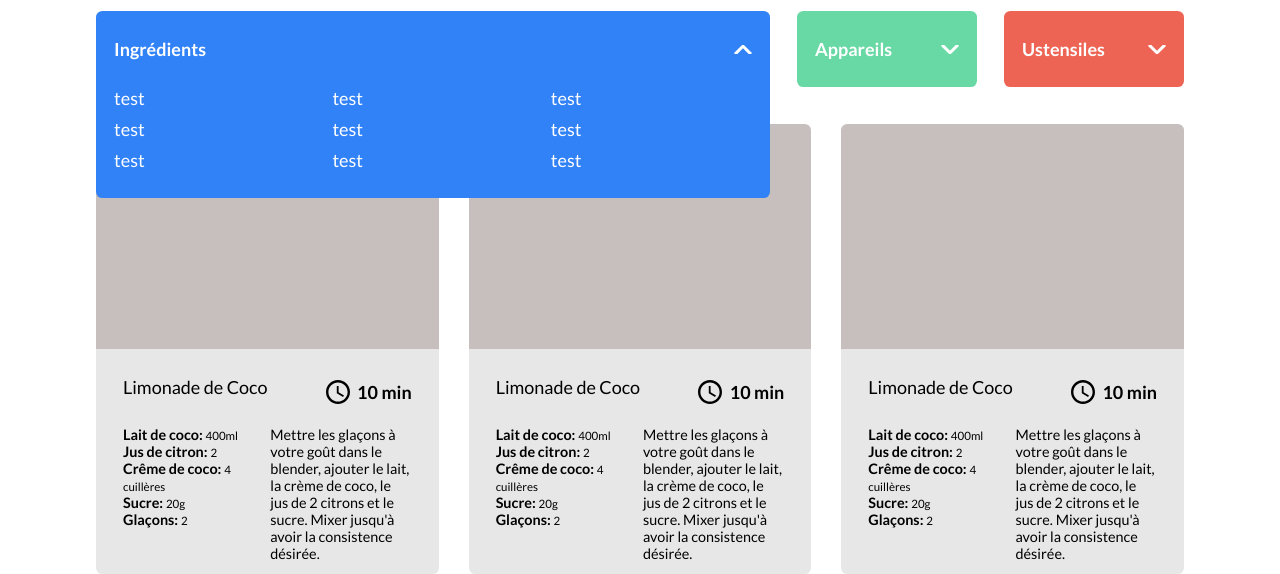
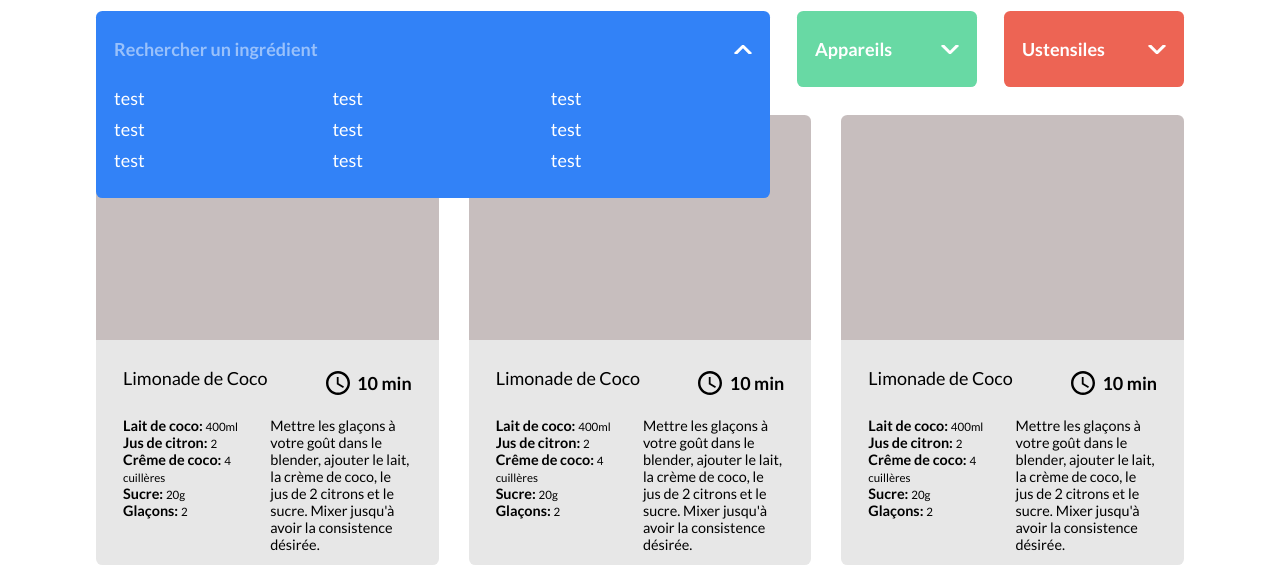
Before and after one commit to rMaloberti/RemiMaloberti_7_02062022, a website with bundled scripts: page index.html in a window 1280 px wide. Both pictures are taken after a click on the button "Ingrédients". Shown: the part 227-801 px from the top of the page. Built offline with nearby package versions, Linux system fonts and the light colour scheme.

Commit message:
feat(filters): add the textfield to the opened version of the filters buttons

```diff
--- a/sass/base/_base.scss
+++ b/sass/base/_base.scss
@@ -10,7 +10,7 @@
   box-sizing: inherit;
 
   /* Fonts */
-    font-family: "Lato-regular", sans-serif;
+  font-family: 'Lato-regular', sans-serif;
   font-weight: 400;
   font-size: 18px;
 }
@@ -50,6 +50,9 @@ input {
   /* Border */
   border: transparent;
   border-radius: 0.35em;
+
+  /* Background */
+  background: transparent;
 }
 
 input:focus {
--- a/sass/components/_filters-btn.scss
+++ b/sass/components/_filters-btn.scss
@@ -53,9 +53,25 @@
 
     &__text {
       /* Font */
-            font-family: "Lato-bold", sans-serif;
+      font-family: 'Lato-bold', sans-serif;
       font-weight: 700;
       color: white;
+    }
+
+    &__textfield {
+      /* Size */
+      width: 75%;
+
+      /* Font */
+      font-family: 'Lato-bold', sans-serif;
+      font-weight: 700;
+      color: white;
+
+      &::placeholder {
+        /* Font */
+        color: white;
+        opacity: 0.5;
+      }
     }
 
     .filters-btn-toggle {
@@ -74,7 +90,7 @@
         height: 0.5em;
 
         /* Background */
-                background-image: url("../../assets/icons/arrow-down.svg");
+        background-image: url('../../assets/icons/arrow-down.svg');
         background-size: cover;
         background-position: center;
         background-repeat: no-repeat;
@@ -103,6 +119,16 @@
   }
 
   &--opened {
+    .filters-btn-header__text {
+      /* Display */
+      display: none;
+    }
+
+    .filters-btn-header__textfield {
+      /* Display */
+      display: initial;
+    }
+
     .filters-btn-header .filters-btn-toggle__icon {
       /* Transform */
       transform: rotate(-180deg);
@@ -115,6 +141,16 @@
   }
 
   &--closed {
+    .filters-btn-header__text {
+      /* Display */
+      display: initial;
+    }
+
+    .filters-btn-header__textfield {
+      /* Display */
+      display: none;
+    }
+
     .filters-btn-header .filters-btn-toggle__icon {
       /* Transform */
       transform: rotate(0deg);
--- a/sass/layouts/_recipies.scss
+++ b/sass/layouts/_recipies.scss
@@ -1,9 +1,6 @@
 .recipies {
-    /* Display */
-    display: flex;
-    justify-content: space-between;
-    flex-wrap: wrap;
-
-    /* Margin and padding */
-    padding-top: 0.5em;
+  /* Display */
+  display: flex;
+  justify-content: space-between;
+  flex-wrap: wrap;
 }
--- a/scripts/Views/Components.js
+++ b/scripts/Views/Components.js
@@ -1,6 +1,7 @@
 /* eslint-disable import/extensions */
 // IMPORTS
 import FilterTypes from '../utils/FilterTypes.js';
+import BtnHelper from '../utils/BtnHelper.js';
 
 // COMPONENTS
 export default class Components {
@@ -63,6 +64,14 @@ export default class Components {
     headerText.textContent = FilterTypes.filterTitle({ type });
     /* END Header text */
 
+    /* Filters search */
+    const filtersSearch = document.createElement('input');
+    filtersSearch.id = `${type}-filters-search`;
+    filtersSearch.classList.add('filters-btn-header__textfield');
+    filtersSearch.setAttribute('type', 'text');
+    filtersSearch.setAttribute('placeholder', `Rechercher un ${FilterTypes.filterSearch({ type })}`);
+    /* END Button textfield */
+
     /* Button toggle */
     const btnToggle = document.createElement('div');
     btnToggle.id = `${type}-filters-toggle`;
@@ -77,6 +86,7 @@ export default class Components {
     /* END Button toggle */
 
     btnHeader.appendChild(headerText);
+    btnHeader.appendChild(filtersSearch);
     btnHeader.appendChild(btnToggle);
     /* END Component header */
 
@@ -100,6 +110,9 @@ export default class Components {
     filtersBtn.appendChild(filtersList);
     /* END Component wrapper */
 
+    /* Event listeners */
+    filtersBtn.addEventListener('click', BtnHelper.expandFiltersBtn);
+
     return filtersBtn;
   };
 }
--- a/scripts/index.js
+++ b/scripts/index.js
@@ -1,28 +1,5 @@
 /* eslint-disable import/extensions */
 import Components from './views/Components.js';
-
-const closeFilterBtn = (e) => {
-  e.stopPropagation();
-  e.currentTarget.removeEventListener('click', closeFilterBtn);
-
-  const filtersBtn = e.currentTarget.parentElement.parentElement;
-  filtersBtn.classList.remove('filters-btn--opened');
-  filtersBtn.classList.add('filters-btn--closed');
-
-  // eslint-disable-next-line no-use-before-define
-  filtersBtn.addEventListener('click', openFilterBtn);
-};
-
-const openFilterBtn = (e) => {
-  e.stopPropagation();
-  e.currentTarget.removeEventListener('click', openFilterBtn);
-
-  e.currentTarget.classList.remove('filters-btn--closed');
-  e.currentTarget.classList.add('filters-btn--opened');
-
-  const toggle = e.currentTarget.querySelector('.filters-btn-toggle');
-  toggle.addEventListener('click', closeFilterBtn);
-};
 
 const init = () => {
   document
@@ -34,12 +11,6 @@ const init = () => {
   document
     .getElementById('filters')
     .appendChild(Components.filtersBtn({ type: 'tools', filters: ['test', 'test', 'test', 'test', 'test', 'test', 'test', 'test', 'test'] }));
-
-  const filtersButtons = document.querySelectorAll('.filters-btn');
-
-  filtersButtons.forEach((filtersBtn) => {
-    filtersBtn.addEventListener('click', openFilterBtn);
-  });
 };
 
 init();
--- /dev/null
+++ b/scripts/utils/BtnHelper.js
@@ -0,0 +1,37 @@
+export default class BtnHelper {
+  // EXPAND FILTERS BUTTON
+  static expandFiltersBtn = (e) => {
+    /* Filters button */
+    const filtersBtn = e.currentTarget;
+
+    /* Button toggle */
+    const btnToggle = filtersBtn.querySelector('.filters-btn-toggle');
+
+    /* Event handling */
+    e.stopPropagation();
+    filtersBtn.removeEventListener('click', this.expandFiltersBtn);
+    btnToggle.addEventListener('click', this.collapseFiltersBtn);
+
+    /* Style updates */
+    filtersBtn.classList.remove('filters-btn--closed');
+    filtersBtn.classList.add('filters-btn--opened');
+  };
+
+  // COLLAPSE FILTERS BUTTON
+  static collapseFiltersBtn = (e) => {
+    /* Button toggle */
+    const btnToggle = e.currentTarget;
+
+    /* Filters button */
+    const filtersBtn = btnToggle.parentElement.parentElement;
+
+    /* Event handling */
+    e.stopPropagation();
+    btnToggle.removeEventListener('click', this.collapseFiltersBtn);
+    filtersBtn.addEventListener('click', this.expandFiltersBtn);
+
+    /* Style updates */
+    filtersBtn.classList.remove('filters-btn--opened');
+    filtersBtn.classList.add('filters-btn--closed');
+  };
+}
--- a/scripts/utils/FilterTypes.js
+++ b/scripts/utils/FilterTypes.js
@@ -24,4 +24,30 @@ export default class FilterTypes {
 
     return title;
   };
+
+  /* Filter search */
+  static filterSearch = (data) => {
+    /* Filter type */
+    const { type } = data;
+
+    /* Filter title */
+    let text;
+
+    /* Set the right title */
+    switch (type) {
+      case 'ingredients':
+        text = 'ingrédient';
+        break;
+      case 'appliences':
+        text = 'appareil';
+        break;
+      case 'tools':
+        text = 'ustensile';
+        break;
+      default:
+        break;
+    }
+
+    return text;
+  };
 }
```
Also changed, not shown: public/css/style.css, 1 other file. Lines whose indentation alone changed are shown as unchanged.
